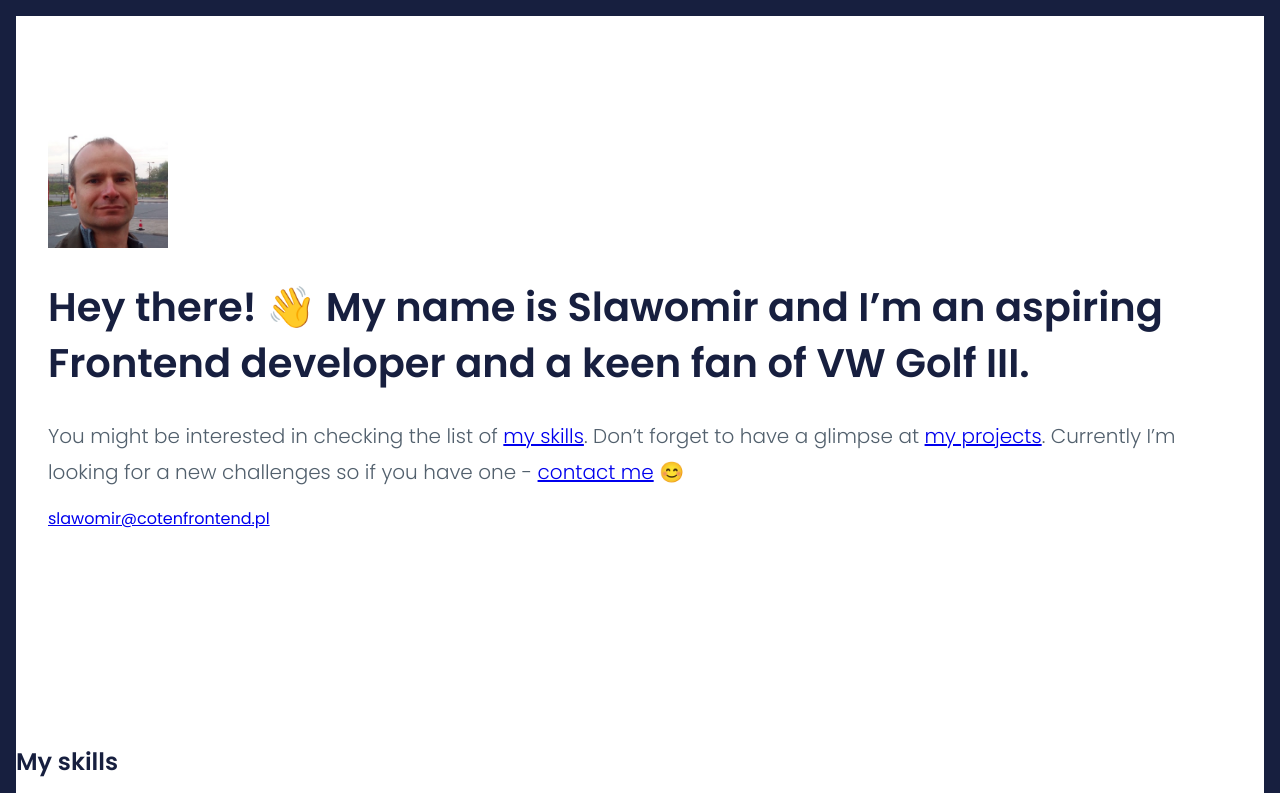
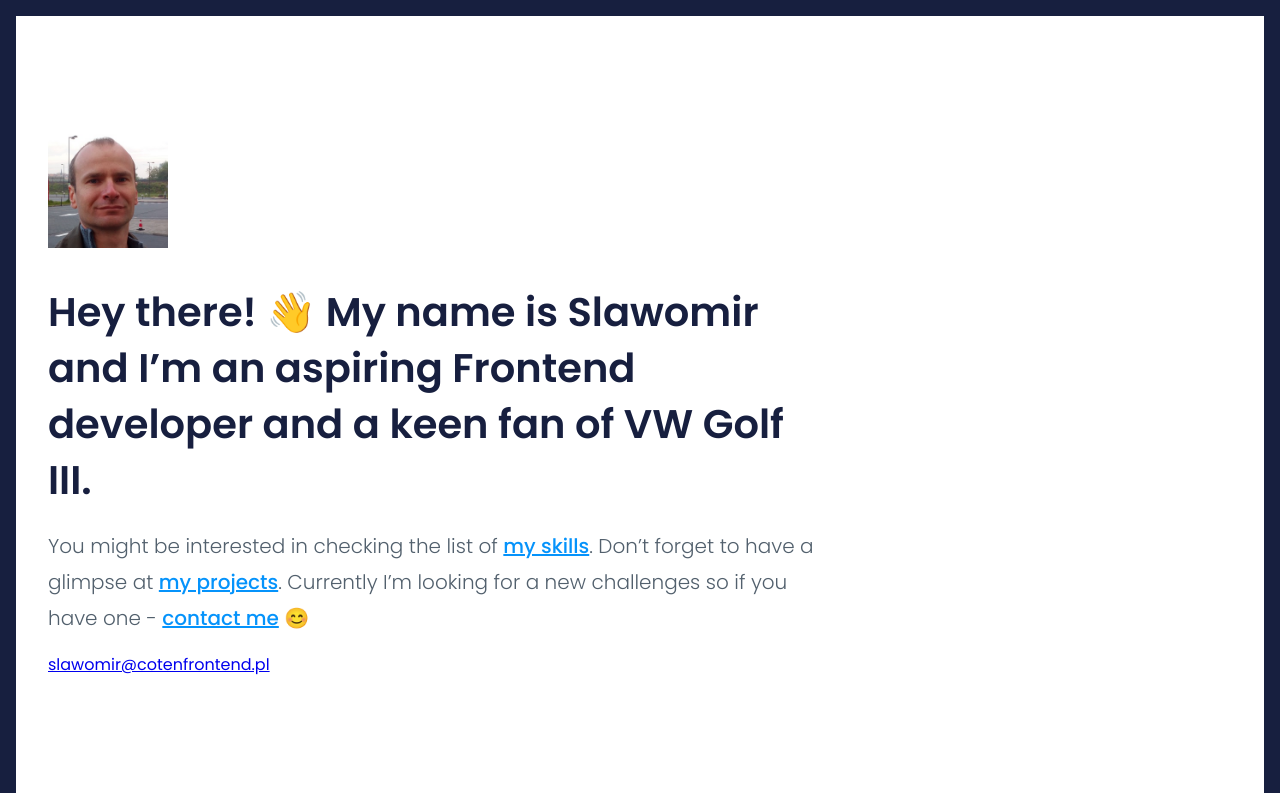
Before and after one commit to srostkow/srostkow.github.io, a website built with webpack: page src/content/index.html in a window 1280 px wide. Shown: the top 793 px of the page. Built offline with nearby package versions, Linux system fonts and the light colour scheme; files whose address does not match are found by name.

Commit message:
Desktop style for hero section

```diff
--- a/src/scss/_variables.scss
+++ b/src/scss/_variables.scss
@@ -2,4 +2,5 @@ $white: #FFF;
 $violet: #000;
 $yellow: #F9C802;
 $big-stone: #171F3F;
+$blue: #0593FB;
 $grey: #52606D;
--- a/src/scss/modules/hero.scss
+++ b/src/scss/modules/hero.scss
@@ -6,13 +6,26 @@
         color: $grey;
         font-style: normal;
         font-weight: 300;
-        font-size: 20px;
-        line-height: 36px;
-        max-width: 780;
+        font-size: 1.25rem;
+        line-height: 2.25rem;
+        max-width: 780px;
+        margin-bottom: 3.75rem;
     }
     &__image {
         width: 120px;
         height: 120px;
+    }
+    &__link {
+        color: $blue;
+        font-weight: 500;
+    }
+    &__mail {
+        color $blue;
+        font-weight: 500;
+        font-size: 1.25rem;
+        text-decoration: none;
+        padding-bottom: 8px;
+        border-bottom: 2px solid $blue;
     }
     &__title {
         font-family: Poppins;
@@ -20,6 +33,7 @@
         font-weight: 600;
         font-size: 2.5rem;
         line-height: 3.5rem;
-        max-width: 780;
+        max-width: 780px;
+        margin: 2rem 0 1rem;
     }
 }
```
Also changed, not shown: dist/css/main.css, 1 other file.
